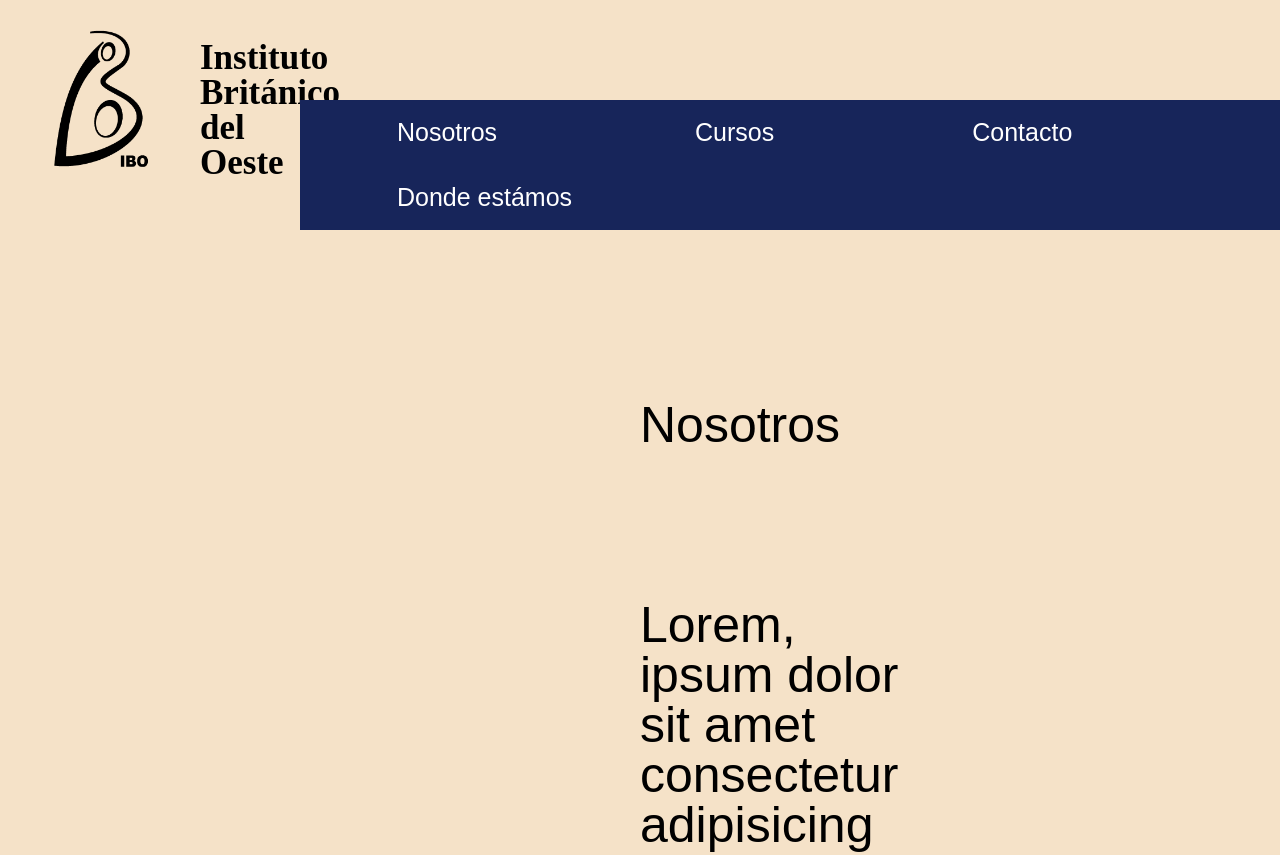
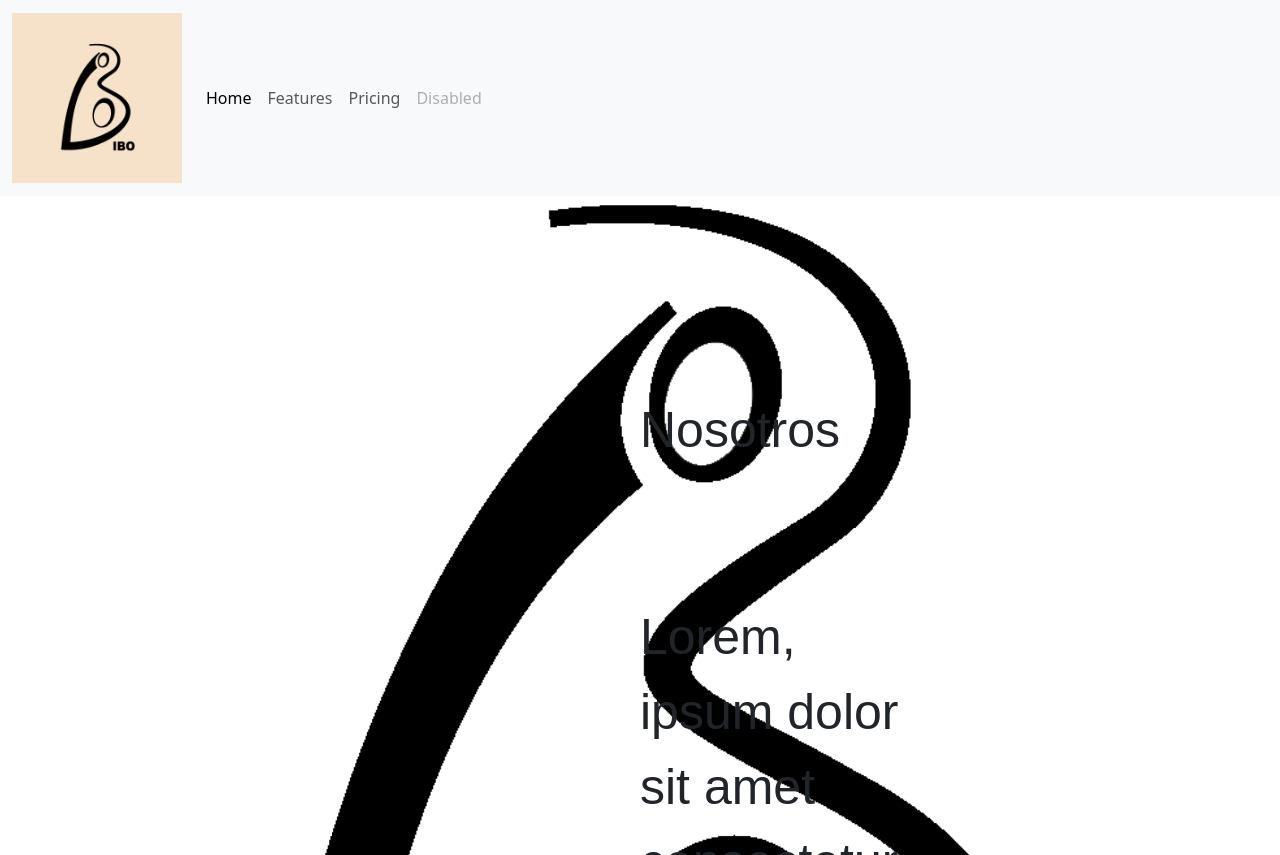
Before and after one commit to Juancruz0964/IBO, a plain HTML site: page index.html in a window 1280 px wide. Shown: the top 855 px of the page. Before the commit the page ends 800 px from the top, so only its background shows below. Drawn offline with nearby package versions, Linux system fonts and the light colour scheme.

Commit message:
add bootstrap

```diff
--- a/Estilos/style.css
+++ b/Estilos/style.css
@@ -5,16 +5,17 @@ body{
 header{
     width: auto;
     z-index: 100;
-    position: fixed;
 }
 
 header img.logo-ibo{
     background-color: #F5E2C8;
     padding: 30px;
-    height: 140px;
-    width: 140px;
+    height: 170px;
+    width: 170px;
     align-items: center;
     display: block;
+
+
 }
 
 header h1.titulo{
@@ -23,7 +24,7 @@ header h1.titulo{
     padding: 0px;
     font-size: 35px;
     font-weight: bold;
-    margin-top: -160px;
+    margin-top: -150px;
     margin-left: 200px;
     display: block;
 }
@@ -48,10 +49,10 @@ header h1.titulo{
 
 }
 
-#menu-navegacion ul li{
+/* #menu-navegacion ul li{
     display: inline-block;
     padding: 0;
-}
+} */
 
 #menu-navegacion ul li a {
     color: white;
@@ -70,10 +71,10 @@ header h1.titulo{
 
 }
 
-div{
+/* div{
     width: 400px;
     height: 400px;
-}
+} */
 div h2 {
     font-family: Arial, Helvetica, sans-serif;
     text-align: center;
--- a/index.html
+++ b/index.html
@@ -8,14 +8,76 @@
     <link rel="shortcut icon" href="/Imagenes/Logo/logocuadrado.png" type="image/x-icon">
     <link rel="stylesheet" href="./Estilos/reset.css">
     <link rel="stylesheet" href="./Estilos/style.css">
+    <link href="https://cdn.jsdelivr.net/npm/bootstrap@5.3.0-alpha3/dist/css/bootstrap.min.css" rel="stylesheet" integrity="sha384-KK94CHFLLe+nY2dmCWGMq91rCGa5gtU4mk92HdvYe+M/SXH301p5ILy+dN9+nJOZ" crossorigin="anonymous">
 
 </head>
 
 <body>
     <header>
-        <img class="logo-ibo" src="./Imagenes/Logo/logocuadrado.png" alt="logo-ibo">
+        <nav class="navbar navbar-expand-lg bg-body-tertiary">
+            <div class="container-fluid">
+              <a class="navbar-brand " href="#"><img class="logo-ibo" src=./Imagenes/Logo/logocuadrado.png alt="Logo"></a>
+              <button class="navbar-toggler" type="button" data-bs-toggle="collapse" data-bs-target="#navbarNav" aria-controls="navbarNav" aria-expanded="false" aria-label="Toggle navigation">
+                <span class="navbar-toggler-icon"></span>
+              </button>
+              <div class="collapse navbar-collapse" id="navbarNav">
+                <ul class="navbar-nav">
+                  <li class="nav-item">
+                    <a class="nav-link active" aria-current="page" href="#">Home</a>
+                  </li>
+                  <li class="nav-item">
+                    <a class="nav-link" href="#">Features</a>
+                  </li>
+                  <li class="nav-item">
+                    <a class="nav-link" href="#">Pricing</a>
+                  </li>
+                  <li class="nav-item">
+                    <a class="nav-link disabled">Disabled</a>
+                  </li>
+                </ul>
+              </div>
+            </div>
+          </nav>
+
+
+
+
+
+
+
+
+
+
+
+
+
+
+
+        <!-- <img class="logo-ibo" src="./Imagenes/Logo/logocuadrado.png" alt="logo-ibo">
         <h1 class="titulo">Instituto Británico del Oeste</h1>
-        <nav id="menu-navegacion">
+            <ul class="nav justify-content-end nav-underline">
+            <li class="nav-item">
+              <a class="nav-link active" aria-current="page" href="#">Nosotros</a>
+            </li>
+            <li class="nav-item">
+              <a class="nav-link" href="#">Cursos</a>
+            </li>
+            <li class="nav-item">
+              <a class="nav-link" href="#">Contacto</a>
+            </li>
+            <li class="nav-item">
+              <a class="nav-link" href="#">Donde estámos</a>
+            </li>
+          </ul> -->
+
+
+
+
+
+
+
+
+        <!-- <nav id="menu-navegacion">
              <Ul>
                 <li> <a href="#">Nosotros</a>
 
@@ -34,10 +96,35 @@
                 </li>
 
             </Ul>
-        </nav>
+        </nav> -->
     </header>
 
-
+    <div id="carouselExampleIndicators" class="carousel slide">
+        <div class="carousel-indicators">
+          <button type="button" data-bs-target="#carouselExampleIndicators" data-bs-slide-to="0" class="active" aria-current="true" aria-label="Slide 1"></button>
+          <button type="button" data-bs-target="#carouselExampleIndicators" data-bs-slide-to="1" aria-label="Slide 2"></button>
+          <button type="button" data-bs-target="#carouselExampleIndicators" data-bs-slide-to="2" aria-label="Slide 3"></button>
+        </div>
+        <div class="carousel-inner">
+          <div class="carousel-item active">
+            <img src="./Imagenes/Logo/logocuadrado.png" class="d-block w-100" alt="...">
+          </div>
+          <div class="carousel-item">
+            <img src="./Imagenes/Logo/logocuadrado.png" class="d-block w-100" alt="...">
+          </div>
+          <div class="carousel-item">
+            <img src="./Imagenes/Logo/logocuadrado.png" class="d-block w-100" alt="...">
+          </div>
+        </div>
+        <button class="carousel-control-prev" type="button" data-bs-target="#carouselExampleIndicators" data-bs-slide="prev">
+          <span class="carousel-control-prev-icon" aria-hidden="true"></span>
+          <span class="visually-hidden">Previous</span>
+        </button>
+        <button class="carousel-control-next" type="button" data-bs-target="#carouselExampleIndicators" data-bs-slide="next">
+          <span class="carousel-control-next-icon" aria-hidden="true"></span>
+          <span class="visually-hidden">Next</span>
+        </button>
+      </div>
 
 
     <div>
```
